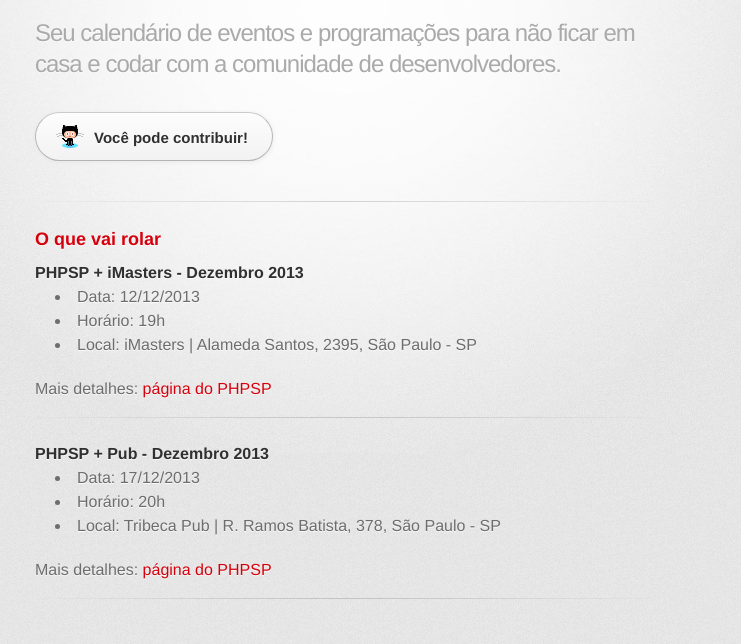
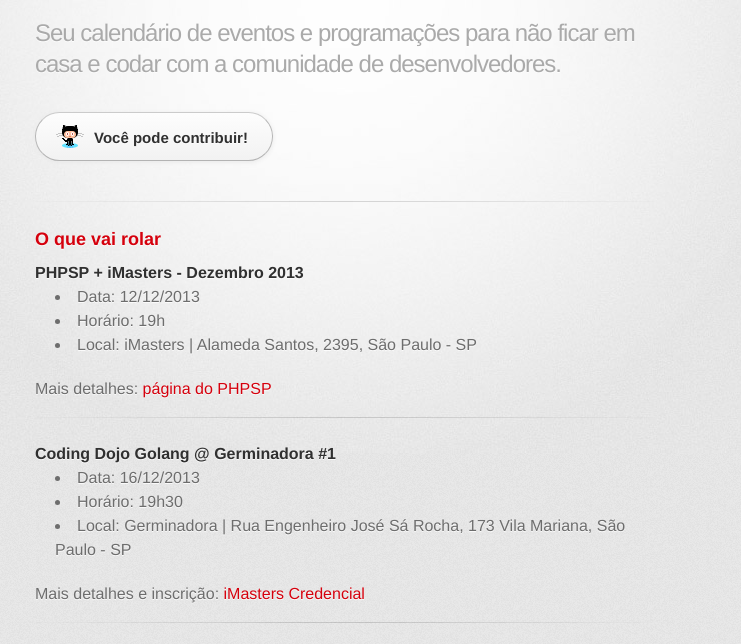
Before and after one commit to saiadecasa/saiadecasa.github.io, a plain HTML site: page index.html in a window 1280 px wide. Shown: the part 120-764 px from the top of the page, without its empty margins (295-1036 px from the left). Drawn offline with Linux system fonts and the light colour scheme; a web font is replaced by a local one.

Commit message:
Inclui coding dojo golang em 16/12/2013

```diff
--- a/index.html
+++ b/index.html
@@ -42,6 +42,15 @@
                     Mais detalhes: <a href="http://phpsp.org.br/index.php/events/event/encontro-imasters/">página do PHPSP</a>
                     <hr>
 
+                    <h4 id="coding-dojo-golang-germinadora-1">Coding Dojo Golang @ Germinadora #1</h4>
+                    <ul>
+                      <li><b>Data:</b> 16/12/2013 </li>
+                      <li><b>Horário:</b> 19h30</li>
+                      <li><b>Local:</b> Germinadora | Rua Engenheiro José Sá Rocha, 173 Vila Mariana, São Paulo - SP
+                    </ul>
+                    Mais detalhes e inscrição: <a href="http://credencial.imasters.com.br/coding-dojo-germinadora-1">iMasters Credencial</a>
+                    <hr>
+
                     <h4 id="phpsp-pub-dezembro-2013">PHPSP + Pub - Dezembro 2013</h4>
                     <ul>
                       <li><b>Data:</b> 17/12/2013 </li>
```
